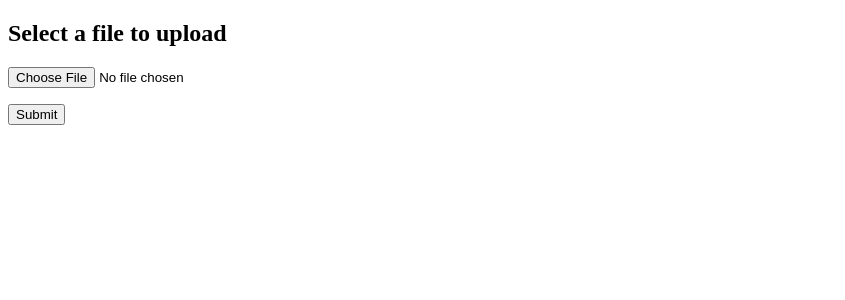
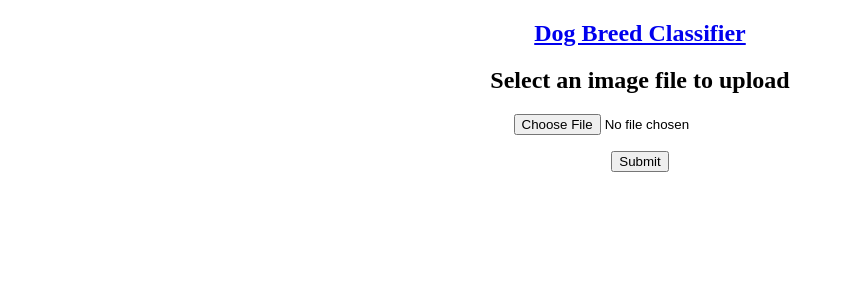
Before and after one commit to ygsingh/DSND-Dog-Breed-Classifier, a Python web app: template app/templates/upload.html in a window 1280 px wide. Shown: the top 300 px of the page, without its empty margins (0-845 px from the left). Run offline with Jinja, Linux system fonts and the light colour scheme; the template is opened without the code that fills it, so the values that code supplies are empty.

Commit message:
Update upload.html
UI template file

```diff
--- a/app/templates/upload.html
+++ b/app/templates/upload.html
@@ -1,10 +1,23 @@
 <!doctype html>
-<title>Python Flask File Upload Example</title>
-<h2>Select a file to upload</h2>
+<head>
+<title>Python Flask File Upload and Display Example</title>
+</head>
+
+<body>
+    <nav>
+        <div class="nav-wrapper">
+            <center>
+                <h1><a href="/" class="top-line"> Dog Breed Classifier </a></h1>
+            </center>
+        </div>
+    </nav>
+    <center>
+
+        <h2>Select an image file to upload</h2>
         <p>
             {% with messages = get_flashed_messages() %}
               {% if messages %}
-		<ul>
+                <ul class=flashes>
                 {% for message in messages %}
                   <li>{{ message }}</li>
                 {% endfor %}
@@ -14,9 +27,15 @@
         </p>
         {% if filename %}
             <div>
-		<img src="{{ url_for('display_image', filename=filename) }}">
+                <img src="{{ url_for('display_image', filename=filename) }}" height="250" width="250">
             </div>
         {% endif %}
+        {% if prediction %}
+            <div>
+                {{prediction}}
+            </div>
+        {% endif %}
+
         <form method="post" action="/" enctype="multipart/form-data">
             <dl>
                 <p>
@@ -27,3 +46,6 @@
                 <input type="submit" value="Submit">
             </p>
         </form>
+
+    </center>
+</body>
```
Lines whose indentation alone changed are shown as unchanged.
